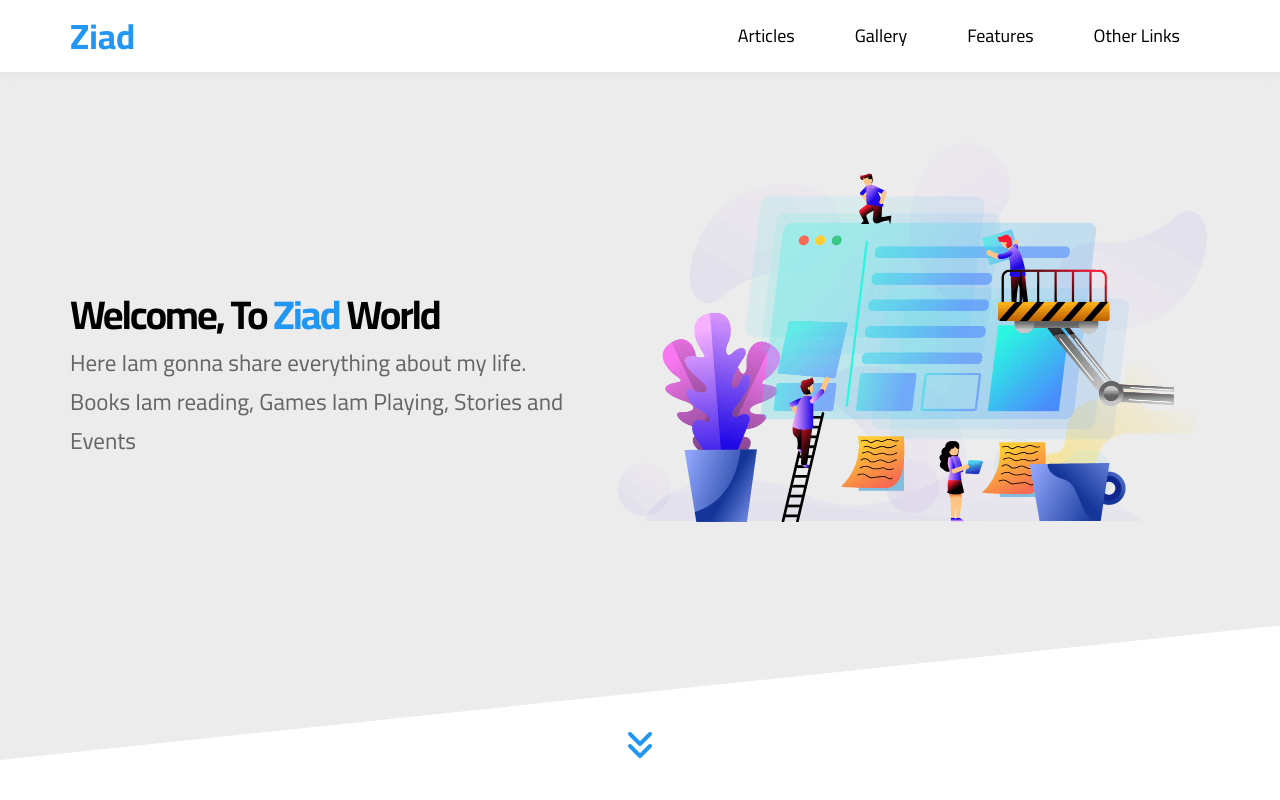
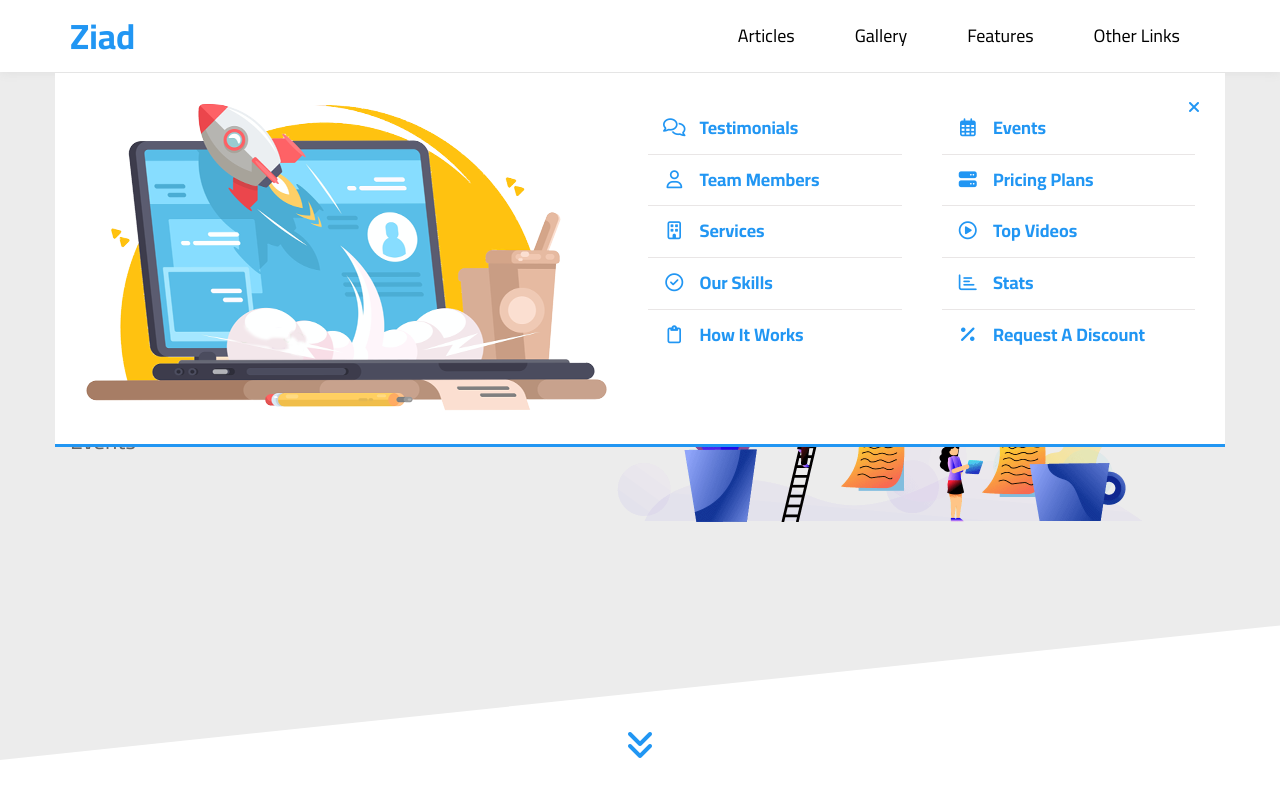
Before and after one commit to ziad-elshihy/Templet-3, a plain HTML site: page index.html in a window 1280 px wide. Both pictures are taken after a click on the link "Other Links". Shown: the top 800 px of the page. Drawn offline with nearby package versions, Linux system fonts and the light colour scheme; files whose address does not match are found by name.

Commit message:
Script added

```diff
--- a/css/style.css
+++ b/css/style.css
@@ -176,12 +176,6 @@ ul {
    }
 }
 
-.header .main-nav>li:hover .mega-menu {
-   opacity: 1;
-   z-index: 100;
-   top: calc(100% + 1px);
-}
-
 .header .main-nav>li>a {
    display: flex;
    justify-content: center;
@@ -238,6 +232,26 @@ ul {
    transition: top var(--main-transition), opacity var(--main-transition);
 }
 
+.close-mega {
+   right: 5px;
+   top: 5px;
+   position: absolute;
+   padding: 20px;
+   transition: 0.3s;
+   border-radius: 50px;
+   z-index: 1000000;
+}
+@media (max-width: 767px) {
+   .close-mega {
+      padding: 15px;
+   }
+}
+.close-mega a {
+   color: var(--main-color);
+}
+.close-mega:hover {
+   background-color: #fafafa;
+}
 @media (max-width: 767px) {
    .header .mega-menu {
       flex-direction: column;
@@ -370,10 +384,12 @@ ul {
       font-size: 18px;
    }
 }
+
 .landing .text span {
    display: inline-block;
    color: var(--main-color);
 }
+
 .landing .image img {
    position: relative;
    width: 600px;
--- a/index.html
+++ b/index.html
@@ -30,11 +30,14 @@
             <li><a href="#gallery">Gallery</a></li>
             <li><a href="#features">Features</a></li>
             <li>
-               <a href="#">Other Links</a>
+               <a href="#" onclick="on()">Other Links</a>
                <!-- Start Mega-menu -->
-               <div class="mega-menu">
+               <div class="mega-menu" id="navigate">
                   <div class="image">
                      <img decoding="async" src="images/megamenu.png" alt="" />
+                  </div>
+                  <div class="close-mega">
+                     <a href="#" onclick="off()" ><i class="fa-solid fa-xmark"></i></a>
                   </div>
                   <ul class="links">
                      <li>
@@ -874,6 +877,7 @@
          Made With <i class="fa-solid fa-heart"></i> By <span>Ziad</span>
       </p>
    </section>
+   <script src="./script.js"></script>
    <!-- End Footer -->
 </body>
 
--- /dev/null
+++ b/script.js
@@ -0,0 +1,12 @@
+let navigate = document.getElementById('navigate')
+
+function on() {
+   navigate.style.opacity = "1";
+   navigate.style.zIndex = "100";
+   navigate.style.top = "calc(100% + 1px)";
+}
+function off() {
+   navigate.style.opacity = "0";
+   navigate.style.zIndex = "-1";
+   navigate.style.top = "calc(100% + 50px)";
+}
```
